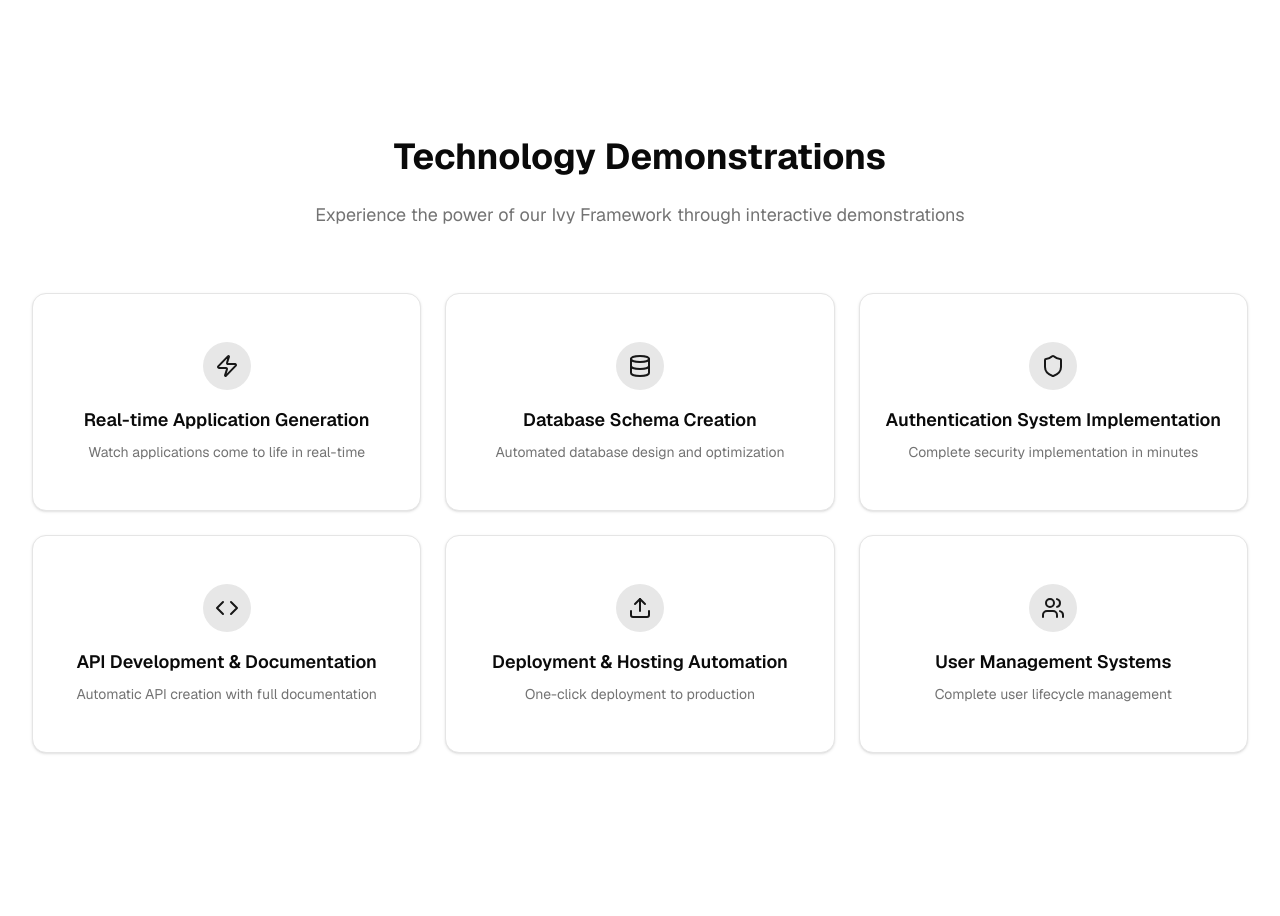
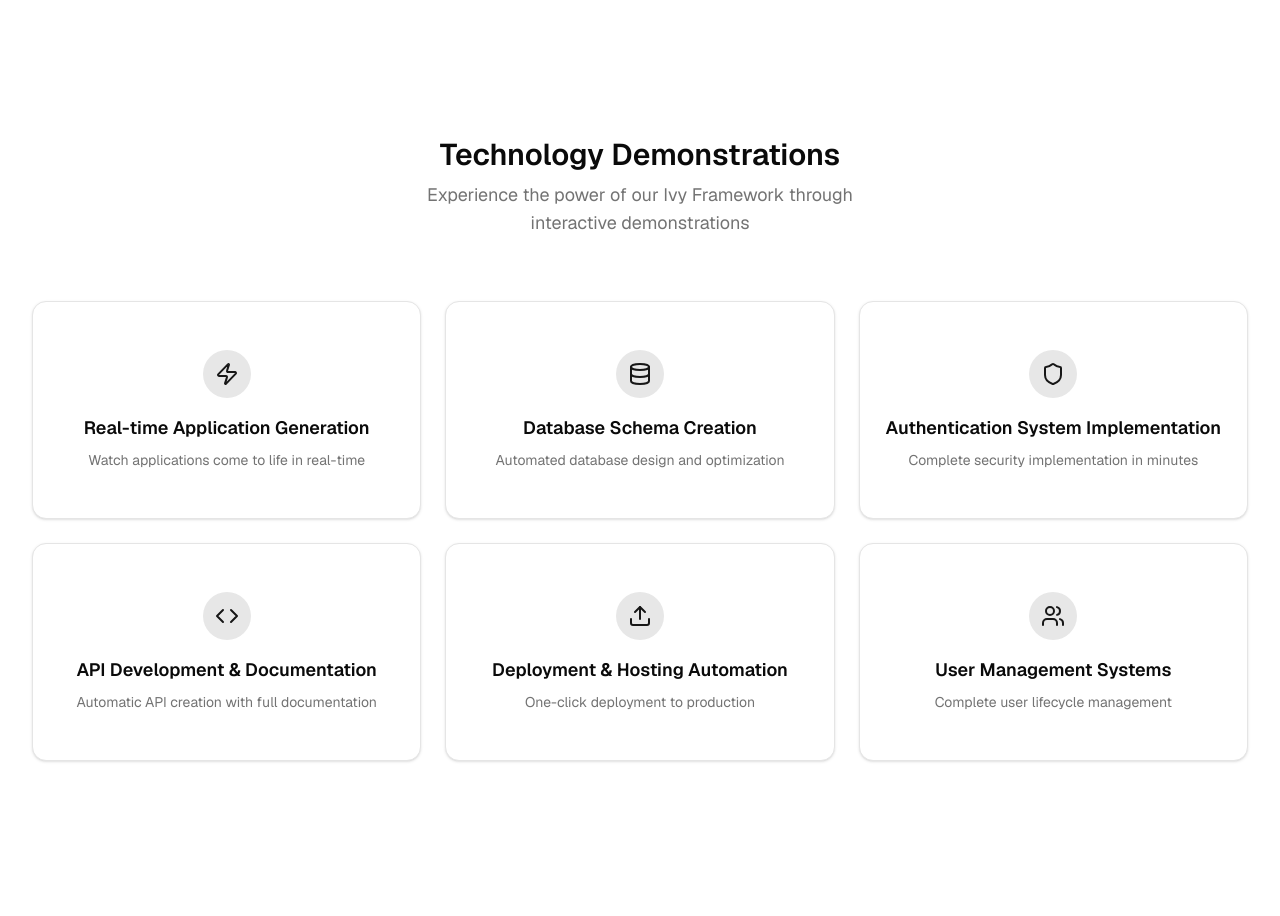
Before and after one commit to SpaceCorps/web, a React (Vite) app: page /portfolio in a window 1280 px wide. Shown: the part 2360-3276 px from the top of the page. Built offline with nearby package versions, Linux system fonts and the light colour scheme.

Commit message:
feat: change section title font size and weight

```diff
--- a/src/components/TechnologyDemosSection/TechnologyDemosSection.tsx
+++ b/src/components/TechnologyDemosSection/TechnologyDemosSection.tsx
@@ -64,10 +64,10 @@ const TechnologyDemosSection: React.FC<TechnologyDemosSectionProps> = () => {
     <section className="py-20 px-4 sm:px-6 lg:px-8 bg-background">
       <div className="container mx-auto">
         <div className="text-center mb-16">
-          <h2 className="text-3xl md:text-4xl font-bold text-foreground mb-6">
+          <h2 className="text-3xl font-semibold text-foreground mb-2">
             Technology Demonstrations
           </h2>
-          <p className="text-lg text-muted-foreground max-w-3xl mx-auto">
+          <p className="text-lg text-muted-foreground max-w-108 mx-auto">
             Experience the power of our Ivy Framework through interactive
             demonstrations
           </p>
```
